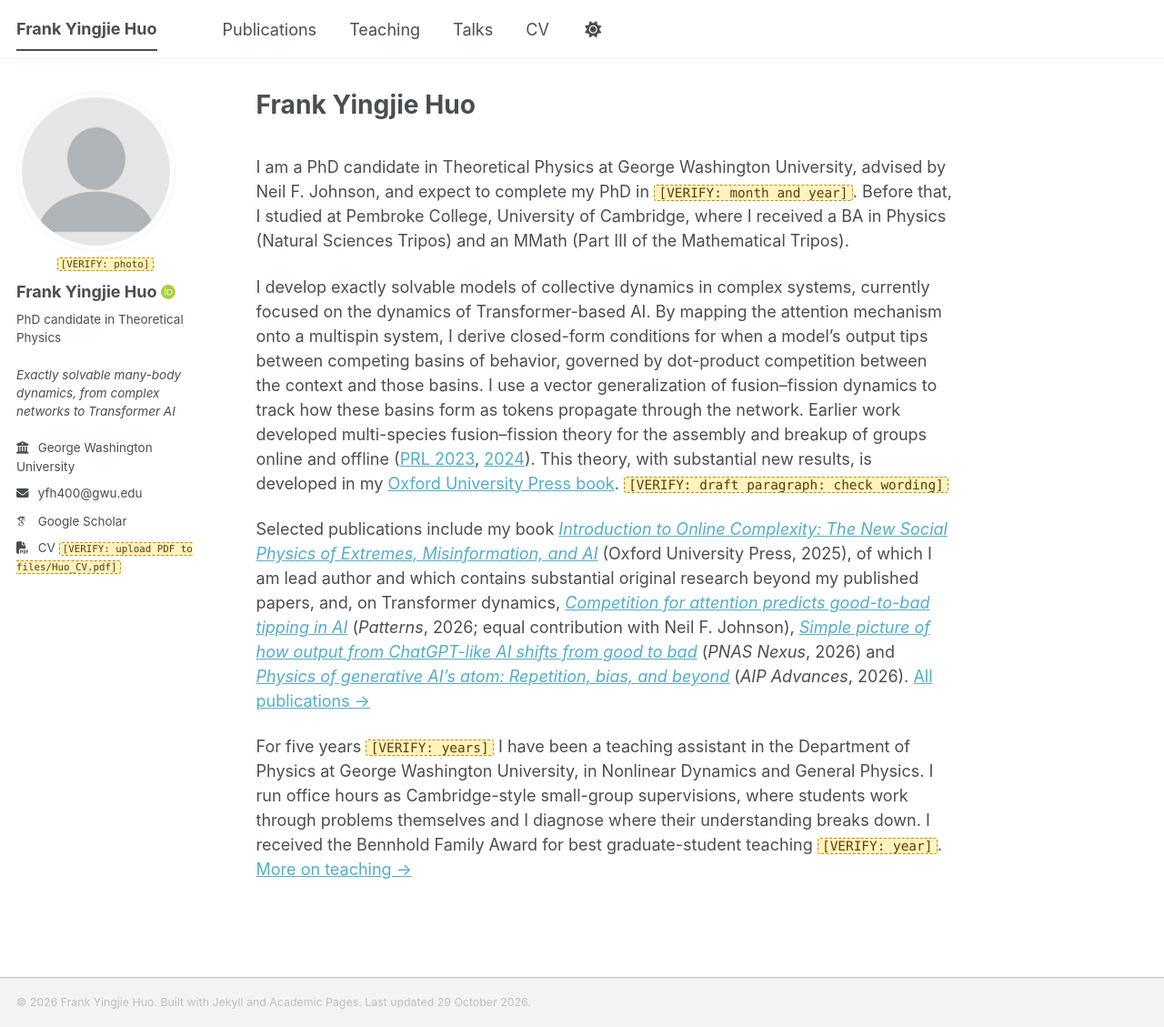
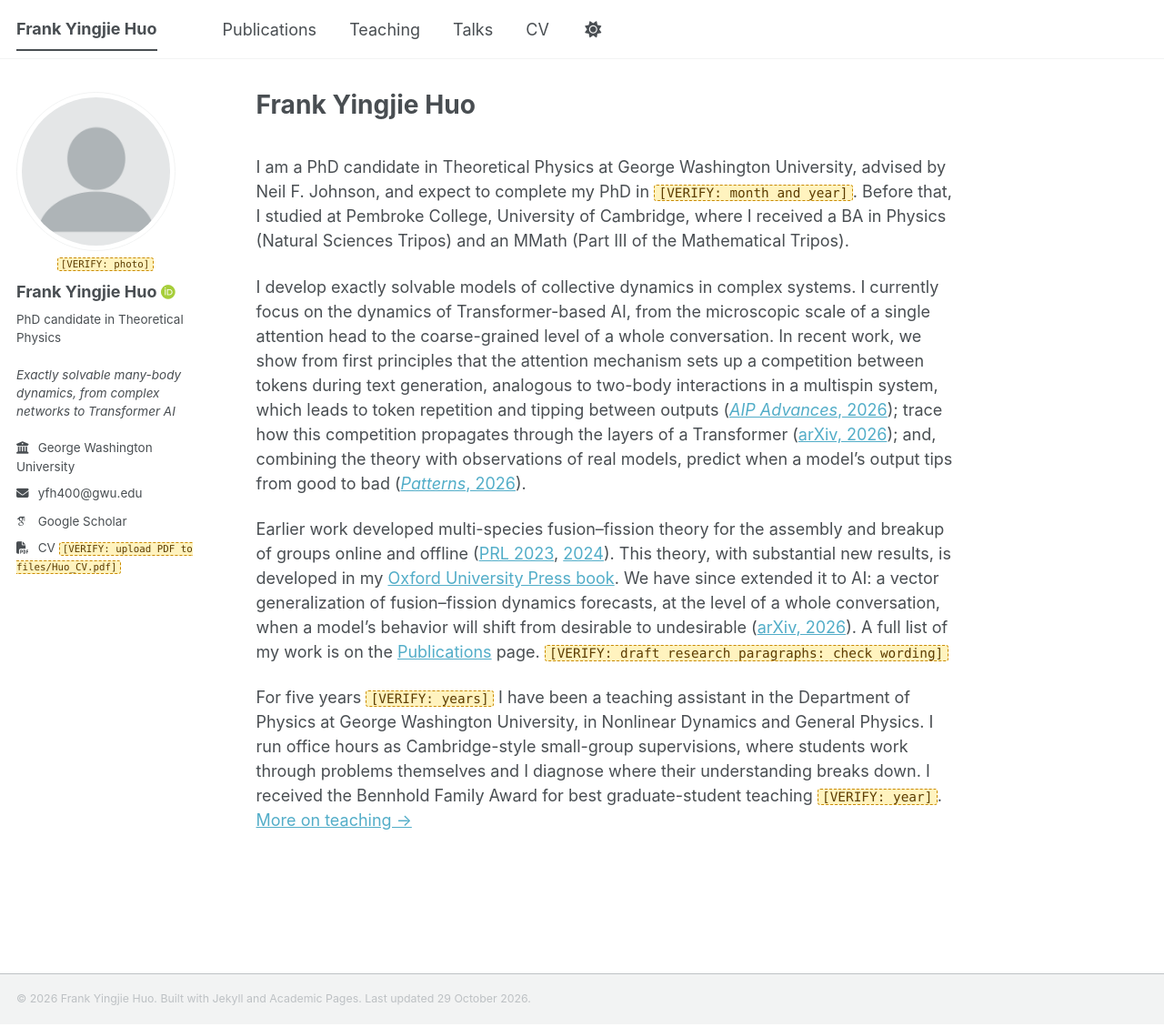
Before and after one commit to FrankHuo-217/huo.github.io, a Jekyll site: the page built from _pages/about.md, in a window 1280 px wide and 1129 px high. Shown: the whole window at 91% size. Built offline with Jekyll 4.4.1, drawn with Linux system fonts in a browser that asks for light colours; some web fonts are replaced; a script bundle is joined from its source files by our own code.

Commit message:
Rewrite the home page research paragraphs as one arc
Describe the recent Transformer work in order: the attention head from
first principles (AIP Advances), propagation through layers (arXiv
2607.25279), and theory combined with observations (Patterns). Follow
with the earlier fusion-fission work, the book and its vector
generalization to AI (arXiv 2605.14218). Remove the separate selected
publications paragraph and link to the Publications page instead.

Co-Authored-By: Claude Opus 5.5 <noreply@anthropic.com>
Claude-Session: https://claude.ai/code/session_01EX1ohUgYjPPjqdCJmoT8XW

```diff
--- a/_pages/about.md
+++ b/_pages/about.md
@@ -18,8 +18,8 @@ redirect_from:
 I am a PhD candidate in Theoretical Physics at George Washington University, advised by Neil F. Johnson, and expect to complete my PhD in {% include verify.html note="month and year" %}. Before that, I studied at Pembroke College, University of Cambridge, where I received a BA in Physics (Natural Sciences Tripos) and an MMath (Part III of the Mathematical Tripos).
 {: .home-intro}
 
-I develop exactly solvable models of collective dynamics in complex systems, currently focused on the dynamics of Transformer-based AI. By mapping the attention mechanism onto a multispin system, I derive closed-form conditions for when a model's output tips between competing basins of behavior, governed by dot-product competition between the context and those basins. I use a vector generalization of fusion–fission dynamics to track how these basins form as tokens propagate through the network. Earlier work developed multi-species fusion–fission theory for the assembly and breakup of groups online and offline ([PRL 2023]({{ "/publications/#2023-prl-shockwavelike-behavior" | relative_url }}), [2024]({{ "/publications/#2024-prl-multispecies-cohesion" | relative_url }})). This theory, with substantial new results, is developed in my [Oxford University Press book]({{ "/publications/#2025-book-introduction-to-online-complexity" | relative_url }}). {% include verify.html note="draft paragraph: check wording" %}
+I develop exactly solvable models of collective dynamics in complex systems. I currently focus on the dynamics of Transformer-based AI, from the microscopic scale of a single attention head to the coarse-grained level of a whole conversation. In recent work, we show from first principles that the attention mechanism sets up a competition between tokens during text generation, analogous to two-body interactions in a multispin system, which leads to token repetition and tipping between outputs ([*AIP Advances*, 2026]({{ "/publications/#2026-aip-advances-generative-ai-atom" | relative_url }})); trace how this competition propagates through the layers of a Transformer ([arXiv, 2026]({{ "/publications/#2026-arxiv-many-body-tipping" | relative_url }})); and, combining the theory with observations of real models, predict when a model's output tips from good to bad ([*Patterns*, 2026]({{ "/publications/#2026-patterns-competition-for-attention" | relative_url }})).
 
-Selected publications include my book [*Introduction to Online Complexity: The New Social Physics of Extremes, Misinformation, and AI*]({{ "/publications/#2025-book-introduction-to-online-complexity" | relative_url }}) (Oxford University Press, 2025), of which I am lead author and which contains substantial original research beyond my published papers, and, on Transformer dynamics, [*Competition for attention predicts good-to-bad tipping in AI*]({{ "/publications/#2026-patterns-competition-for-attention" | relative_url }}) (*Patterns*, 2026; equal contribution with Neil F. Johnson), [*Simple picture of how output from ChatGPT-like AI shifts from good to bad*]({{ "/publications/#2026-pnas-nexus-good-to-bad" | relative_url }}) (*PNAS Nexus*, 2026) and [*Physics of generative AI's atom: Repetition, bias, and beyond*]({{ "/publications/#2026-aip-advances-generative-ai-atom" | relative_url }}) (*AIP Advances*, 2026). [All publications →]({{ "/publications/" | relative_url }})
+Earlier work developed multi-species fusion–fission theory for the assembly and breakup of groups online and offline ([PRL 2023]({{ "/publications/#2023-prl-shockwavelike-behavior" | relative_url }}), [2024]({{ "/publications/#2024-prl-multispecies-cohesion" | relative_url }})). This theory, with substantial new results, is developed in my [Oxford University Press book]({{ "/publications/#2025-book-introduction-to-online-complexity" | relative_url }}). We have since extended it to AI: a vector generalization of fusion–fission dynamics forecasts, at the level of a whole conversation, when a model's behavior will shift from desirable to undesirable ([arXiv, 2026]({{ "/publications/#2026-arxiv-fusion-fission-forecasts" | relative_url }})). A full list of my work is on the [Publications]({{ "/publications/" | relative_url }}) page. {% include verify.html note="draft research paragraphs: check wording" %}
 
 For five years {% include verify.html note="years" %} I have been a teaching assistant in the Department of Physics at George Washington University, in Nonlinear Dynamics and General Physics. I run office hours as Cambridge-style small-group supervisions, where students work through problems themselves and I diagnose where their understanding breaks down. I received the Bennhold Family Award for best graduate-student teaching {% include verify.html note="year" %}. [More on teaching →]({{ "/teaching/" | relative_url }})
```
Also changed, not shown: README.md (+1 -1 lines).
